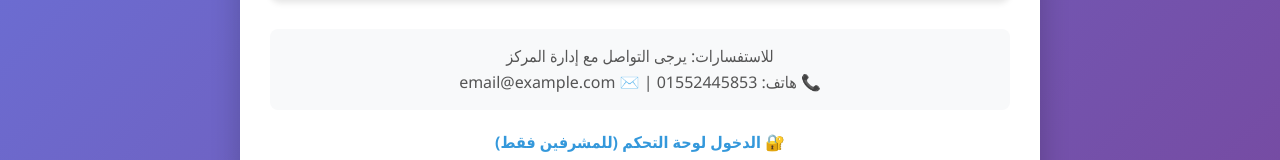
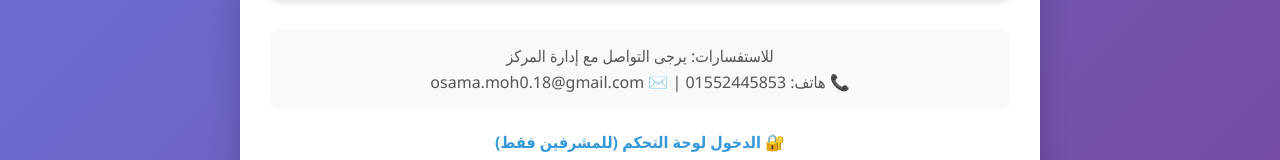
Before and after one commit to yhyamo914/ENTALEK3, a plain HTML site: page index.html in a window 1280 px wide. Shown: the part 813-973 px from the top of the page. Drawn offline with Linux system fonts and the light colour scheme.

```diff
--- a/index.html
+++ b/index.html
@@ -295,7 +295,7 @@
 
         <div class="contact-info">
             <p>للاستفسارات: يرجى التواصل مع إدارة المركز</p>
-            <p>📞 هاتف: 01552445853 | ✉️ email@example.com</p>
+            <p>📞 هاتف: 01552445853 | ✉️ osama.moh0.18@gmail.com </p>
         </div>
 
         <div class="admin-link">
```
